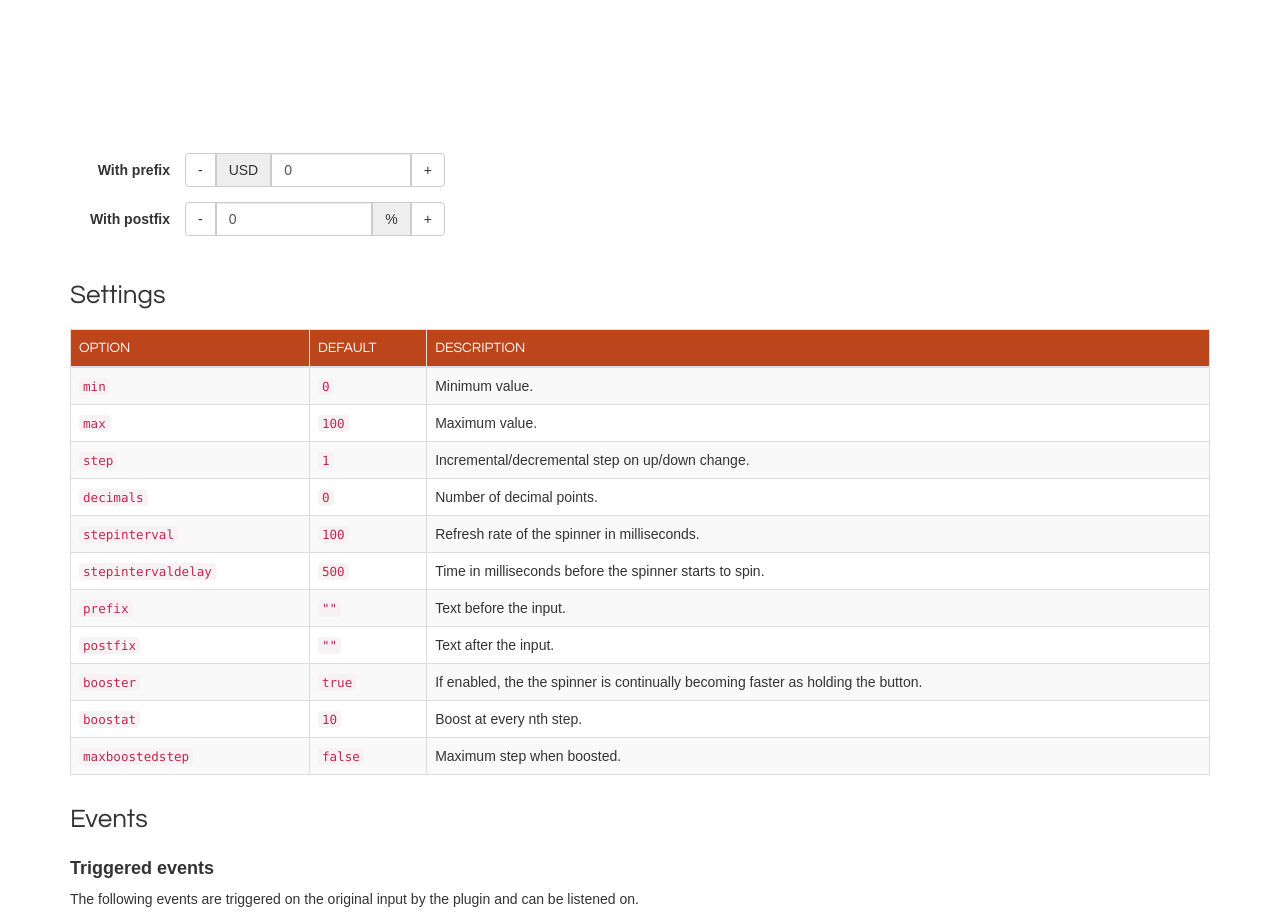
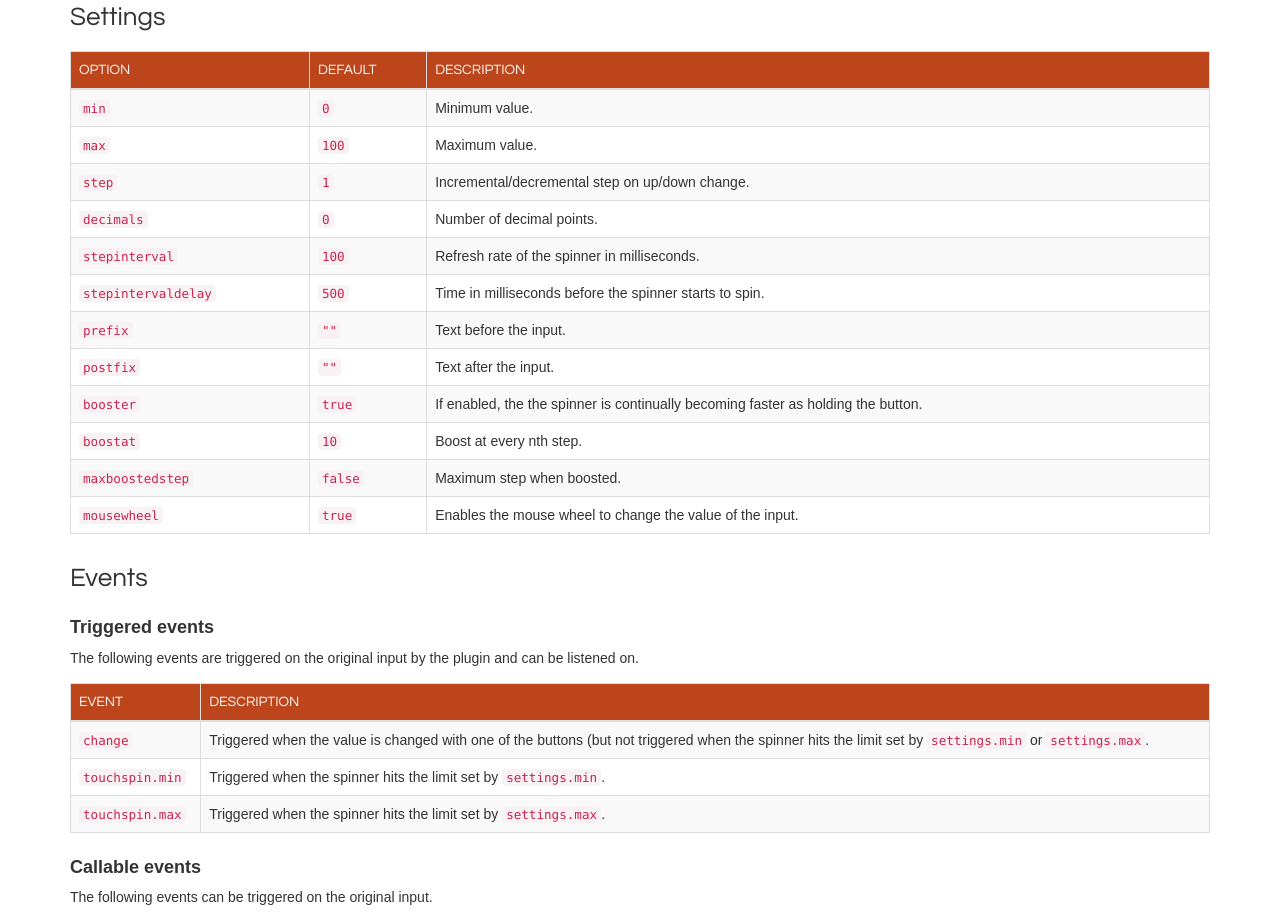
Before and after one commit to istvan-ujjmeszaros/bootstrap-touchspin, a plain HTML site: page index.html in a window 1280 px wide. Shown: the part 886-1805 px from the top of the page. Drawn offline with Linux system fonts and the light colour scheme.

Commit message:
Updated demo page with the mousewheel setting.

```diff
--- a/index.html
+++ b/index.html
@@ -114,35 +114,6 @@
 
                 </div>
             </div>
-<br>
-<br>
-<br>
-<br>
-<br>
-<br>
-<br>
-<br>
-<br>
-            <div class="row">
-                <div class="col-md-4">
-                    <form class="form-horizontal" role="form">
-                        <div class="form-group">
-                            <label for="demo3" class="col-md-4 control-label">With prefix</label> <input id="demo3" type="text" value="0" name="demo3" class="col-md-3 form-control">
-                        </div>
-                        <div class="form-group">
-                            <label for="demo4" class="col-md-4 control-label">With postfix</label> <input id="demo4" type="text" value="0" name="demo4" class="col-md-3 form-control">
-                        </div>
-                    </form>
-                    <script>
-                        $("input[name='demo3']").TouchSpin({
-                            prefix: 'USD'
-                        });
-                        $("input[name='demo4']").TouchSpin({
-                            postfix: '%'
-                        });
-                    </script>
-                </div>
-            </div>
 
             <h2>Settings</h2>
             <table class="table table-striped table-bordered docs">
@@ -208,6 +179,11 @@
                         <td><code>maxboostedstep</code></td>
                         <td><code>false</code></td>
                         <td>Maximum step when boosted.</td>
+                    </tr>
+                    <tr>
+                        <td><code>mousewheel</code></td>
+                        <td><code>true</code></td>
+                        <td>Enables the mouse wheel to change the value of the input.</td>
                     </tr>
                 </tbody>
             </table>
```
Also changed, not shown: bootstrap-touchspin/bootstrap.touchspin.js.
